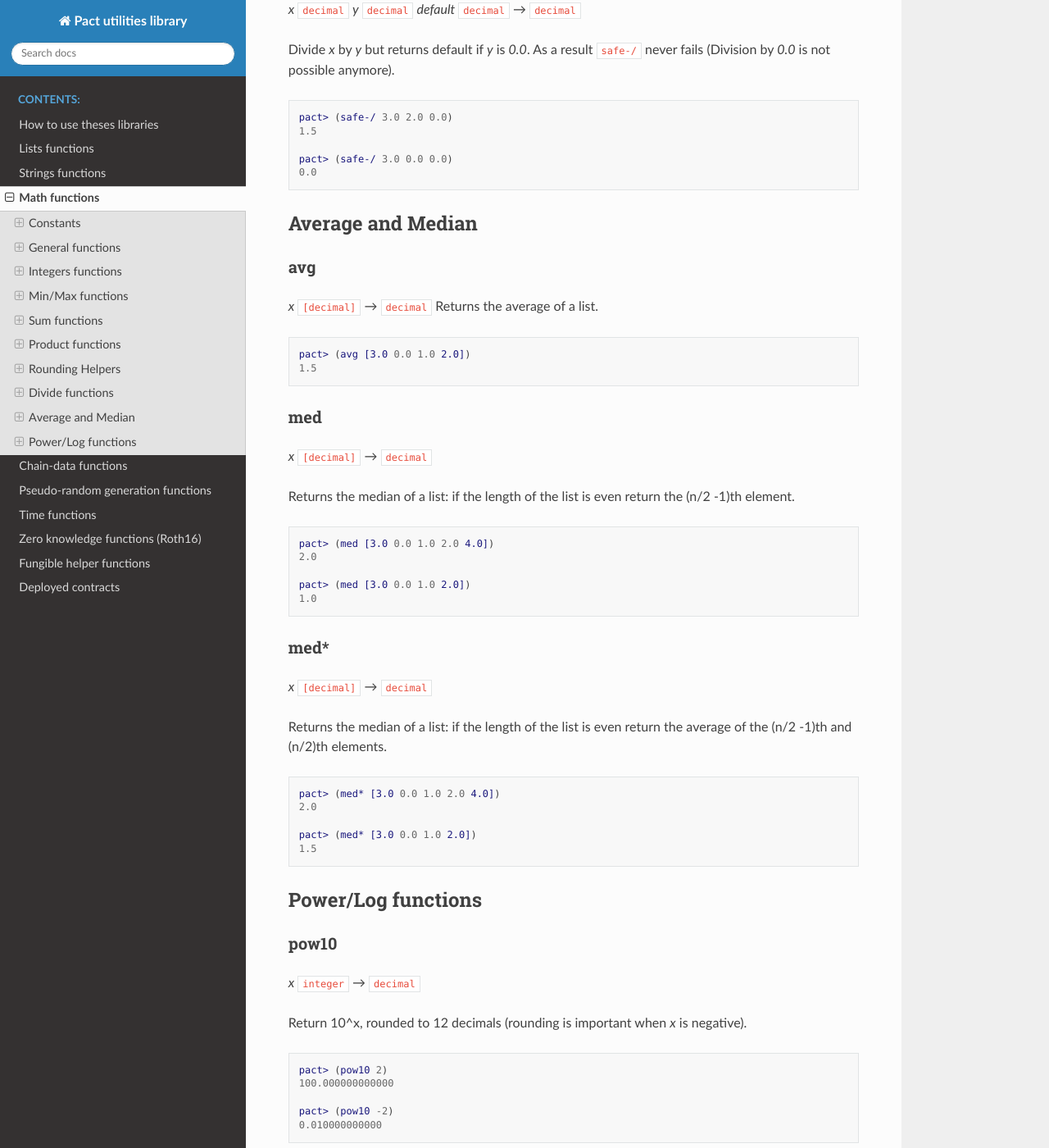
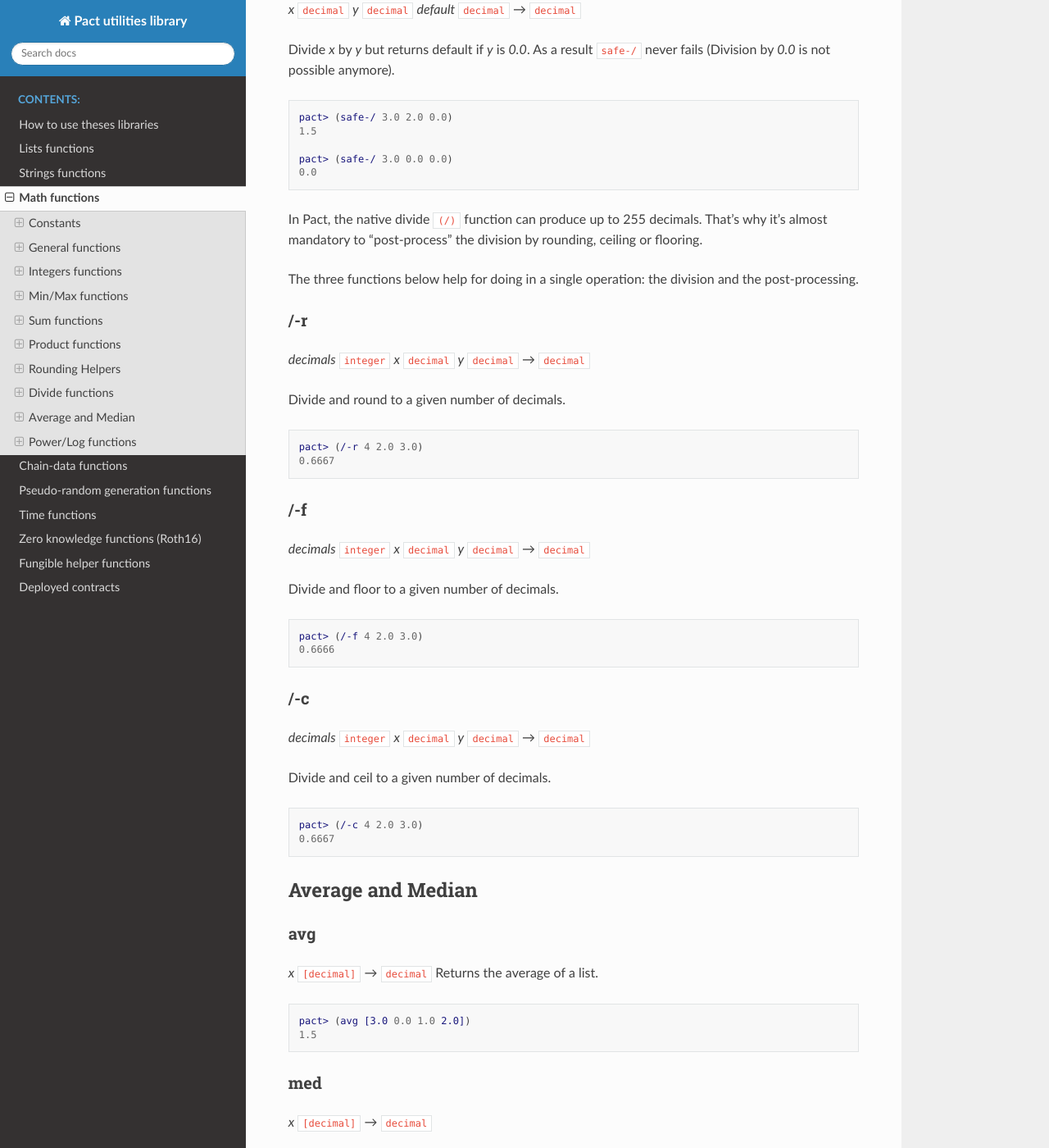
Before and after one commit to CryptoPascal31/pact-util-lib, a Sphinx documentation site: the page built from docs/source/util-math.rst, in a window 1280 px wide and 1400 px high, scrolled down 9789 px. Shown: the whole window at 82% size. Built offline with Sphinx 7.4.7 and the Read the Docs theme 3.1.0, drawn with Linux system fonts in a browser that asks for light colours.

Commit message:
Add /-r, /-c and /-f

```diff
--- a/docs/source/util-math.rst
+++ b/docs/source/util-math.rst
@@ -496,6 +496,47 @@ As a result ``safe-/`` never fails (Division by *0.0* is not possible anymore).
   0.0
 
 
+In Pact, the native divide ``(/)`` function can produce up to 255 decimals. That's why
+it's almost mandatory to "post-process" the division by rounding, ceiling or flooring.
+
+The three functions below help for doing in a single operation: the division and the post-processing.
+
+/-r
+~~~
+*decimals* ``integer`` *x* ``decimal`` *y* ``decimal`` *→* ``decimal``
+
+Divide and round to a given number of decimals.
+
+.. code:: lisp
+
+  pact> (/-r 4 2.0 3.0)
+  0.6667
+
+/-f
+~~~
+*decimals* ``integer`` *x* ``decimal`` *y* ``decimal`` *→* ``decimal``
+
+Divide and floor to a given number of decimals.
+
+.. code:: lisp
+
+  pact> (/-f 4 2.0 3.0)
+  0.6666
+
+/-c
+~~~
+*decimals* ``integer`` *x* ``decimal`` *y* ``decimal`` *→* ``decimal``
+
+Divide and ceil to a given number of decimals.
+
+.. code:: lisp
+
+  pact> (/-c 4 2.0 3.0)
+  0.6667
+
+
+
+
 
 Average and Median
 -------------------
```
Also changed, not shown: README.md (+3 -0 lines), 1 other file.
